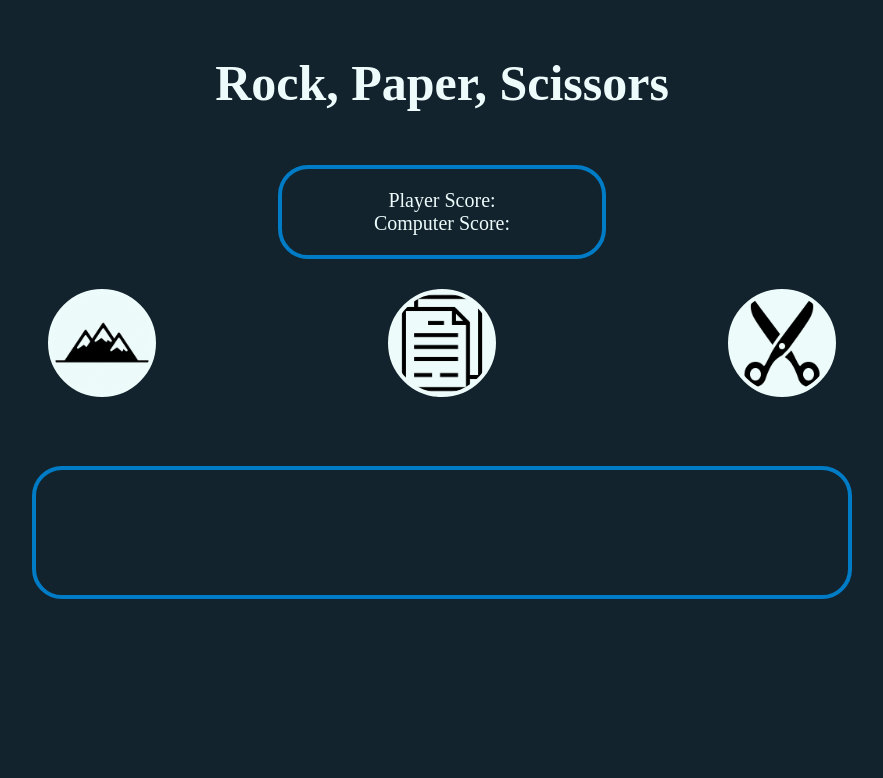
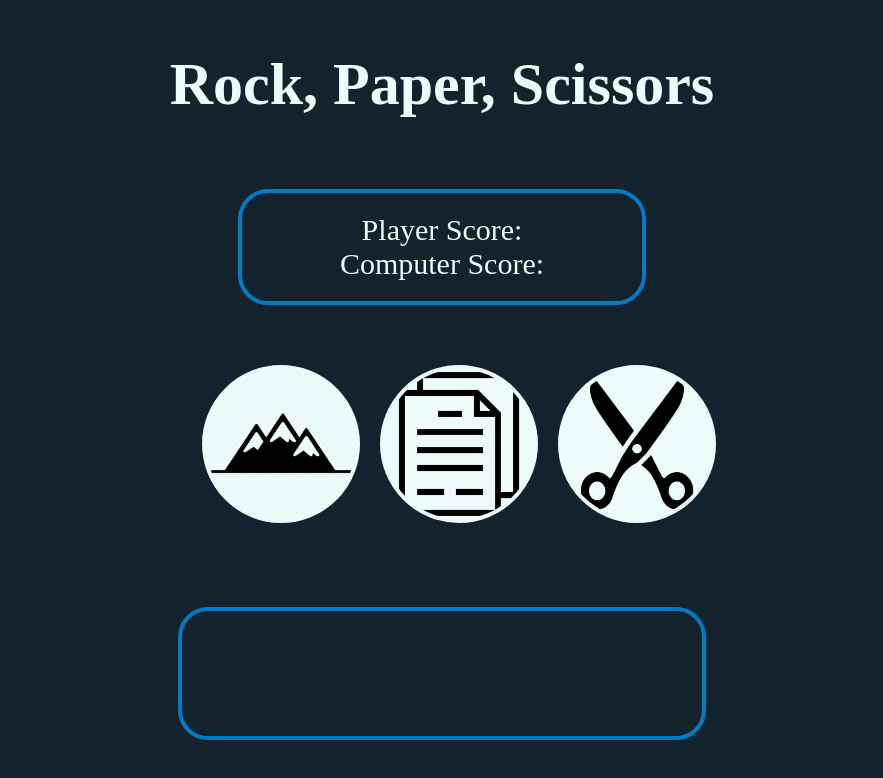
Before and after one commit to malchow24/rock-paper-scissors, a plain HTML site: page index.html in a window 1536 px wide. Shown: the whole page, without its empty margins (326-1209 px from the left). Drawn offline with Linux system fonts and the light colour scheme.

Commit message:
add responsive css etc.

```diff
--- a/style/index.css
+++ b/style/index.css
@@ -5,38 +5,41 @@ body {
   -o-background-size: cover;
   background-size: cover;
   background-color: #12232e;
+  width: 1030px;
+  margin: 0 auto 30px auto;
+}
+#container {
+  margin: 20px auto 30px auto;
 }
 #title {
+  text-align: center;
+  margin: 5px auto 30px auto;
   padding: 10px;
-  text-align: center;
-  margin: 10px 10px 10px 10px;
 }
 h1 {
   color: #eefbfb;
   font-size: 50px;
   resize: none;
+  margin: 20px auto 30px auto;
 }
 .score {
   font-size: 20px;
   color: #eefbfb;
 }
 #scores {
-  width: 25%;
+  width: 50%;
   padding: 20px;
   border: solid #007cc7 4px;
   border-radius: 30px;
   text-align: center;
-  margin-left: auto;
-  margin-right: auto;
+  margin: 30px auto 20px auto;
   resize: none;
 }
 .img {
   display: inline-block;
   max-width: 100px;
   max-height: 100px;
-  margin-left: auto;
-  margin-right: auto;
-  margin-bottom: 50px;
+  margin: 30px auto 30px auto;
   float: center;
   resize: none;
   border: solid #eefbfb 4px;
@@ -63,7 +66,7 @@ h1 {
   margin: auto;
 }
 .result {
-  margin: auto 150px auto 150px;
+  margin: 20px auto 30px auto;
   padding: 50px;
   border: solid #007cc7 4px;
   height: 25px;
@@ -71,6 +74,7 @@ h1 {
   font-size: 19px;
   border-radius: 30px;
   color: #eefbfb;
+  width: 60%;
 }
 .refresh {
   width: 100%;
@@ -82,7 +86,63 @@ h1 {
   height: 50px;
   background-color: rgb(233, 109, 109);
 }
-#container {
-  margin-left: 200px;
-  margin-right: 200px;
+/* Responsive for larger screens */
+@media only screen and (min-width: 1300px) {
+  body {
+    width: 1300px;
+  }
+  h1 {
+    font-size: 60px;
+  }
+  .score {
+    font-size: 30px;
+  }
+  #scores {
+    width: 60%;
+  }
+  .img {
+    max-width: 150px;
+    max-height: 150px;
+  }
+  #btns {
+    margin: 20px 50px 10px 50px;
+  }
+  .result {
+    margin: 40px auto 30px auto;
+    width: 70%;
+  }
 }
+/* Responsive for smaller screens */
+@media only screen and (min-width: 768px) {
+  body {
+    width: 768px;
+  }
+}
+@media only screen and (min-width: 600px) {
+  body {
+    width: 600px;
+  }
+}
+/* Responsive for Smartphones etc */
+@media only screen and (max-width: 600px) {
+  body {
+    width: 375px;
+  }
+  h1 {
+    font-size: 30px;
+  }
+  .score {
+    font-size: 20px;
+  }
+  #scores {
+    width: 70%;
+  }
+  .img {
+    max-width: 75px;
+    max-height: 75px;
+  }
+  .result {
+    margin: 40px auto 30px auto;
+    width: 65%;
+  }
+}
```
